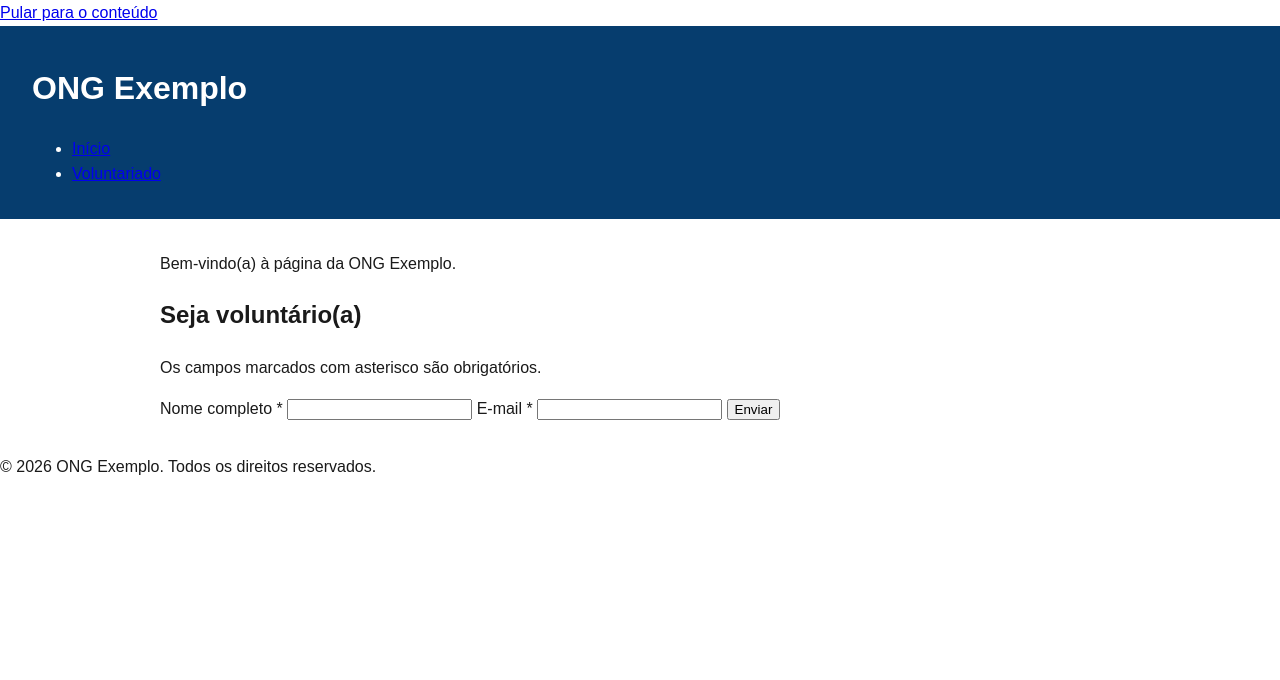
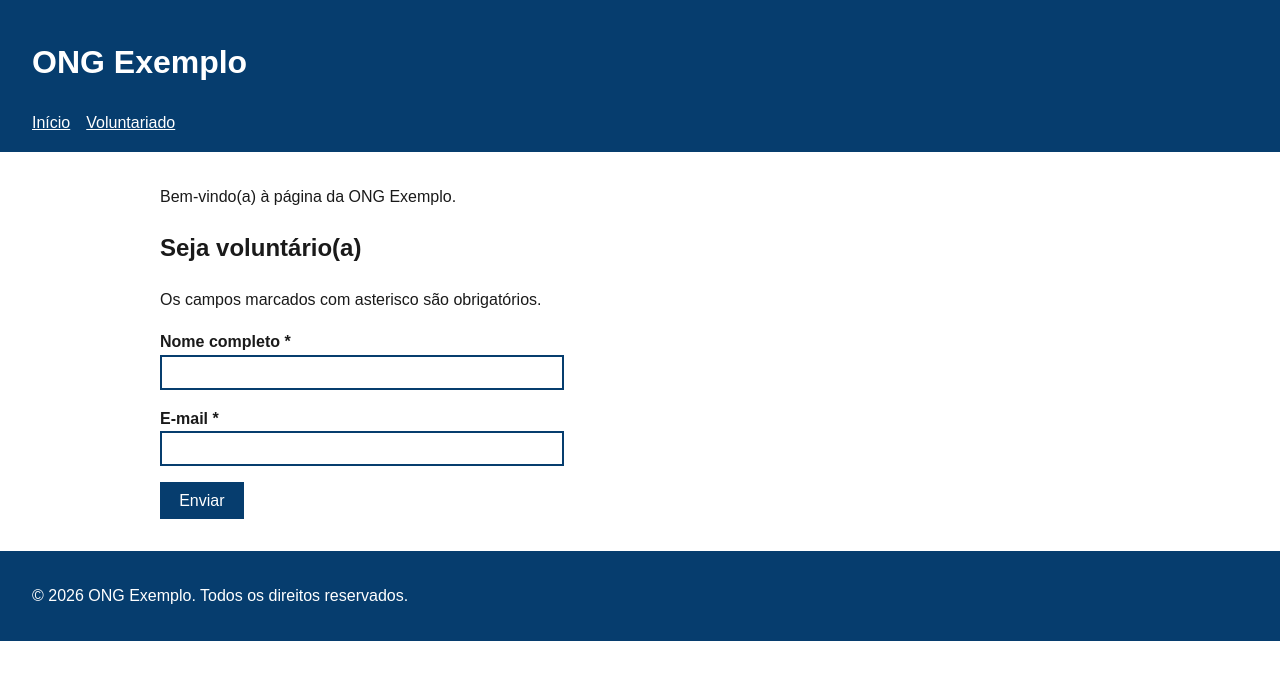
Before and after one commit to GomdimApps/cruzeiro-front-exp-4, a plain HTML site: page index.html in a window 1280 px wide. Drawn offline with Linux system fonts and the light colour scheme.

Commit message:
style: melhora foco, contraste e suporte a preferências do usuário

```diff
--- a/style.css
+++ b/style.css
@@ -3,3 +3,13 @@ body { font-family: Arial, sans-serif; margin: 0; color: var(--texto); backgroun
 header { background: var(--azul); color: #fff; padding: 1rem 2rem; }
 main { max-width: 60rem; margin: 2rem auto; padding: 0 1rem; }
 a:focus, button:focus { outline: 3px solid #ff9800; outline-offset: 2px; }
+.pular { position: absolute; left: -999px; background: #fff; color: var(--azul); padding: .5rem 1rem; }
+.pular:focus { left: 0; top: 0; z-index: 10; }
+nav ul { list-style: none; display: flex; gap: 1rem; padding: 0; margin: .5rem 0 0; }
+nav a { color: #fff; }
+label { display: block; margin-top: 1rem; font-weight: bold; }
+input { display: block; width: 100%; max-width: 24rem; padding: .5rem; border: 2px solid var(--azul); }
+button { margin-top: 1rem; padding: .6rem 1.2rem; background: var(--azul); color: #fff; border: 0; font-size: 1rem; }
+footer { background: var(--azul); color: #fff; padding: 1rem 2rem; }
+@media (prefers-contrast: more) { :root { --azul: #000; } }
+@media (prefers-reduced-motion: reduce) { * { transition: none !important; animation: none !important; } }
```
